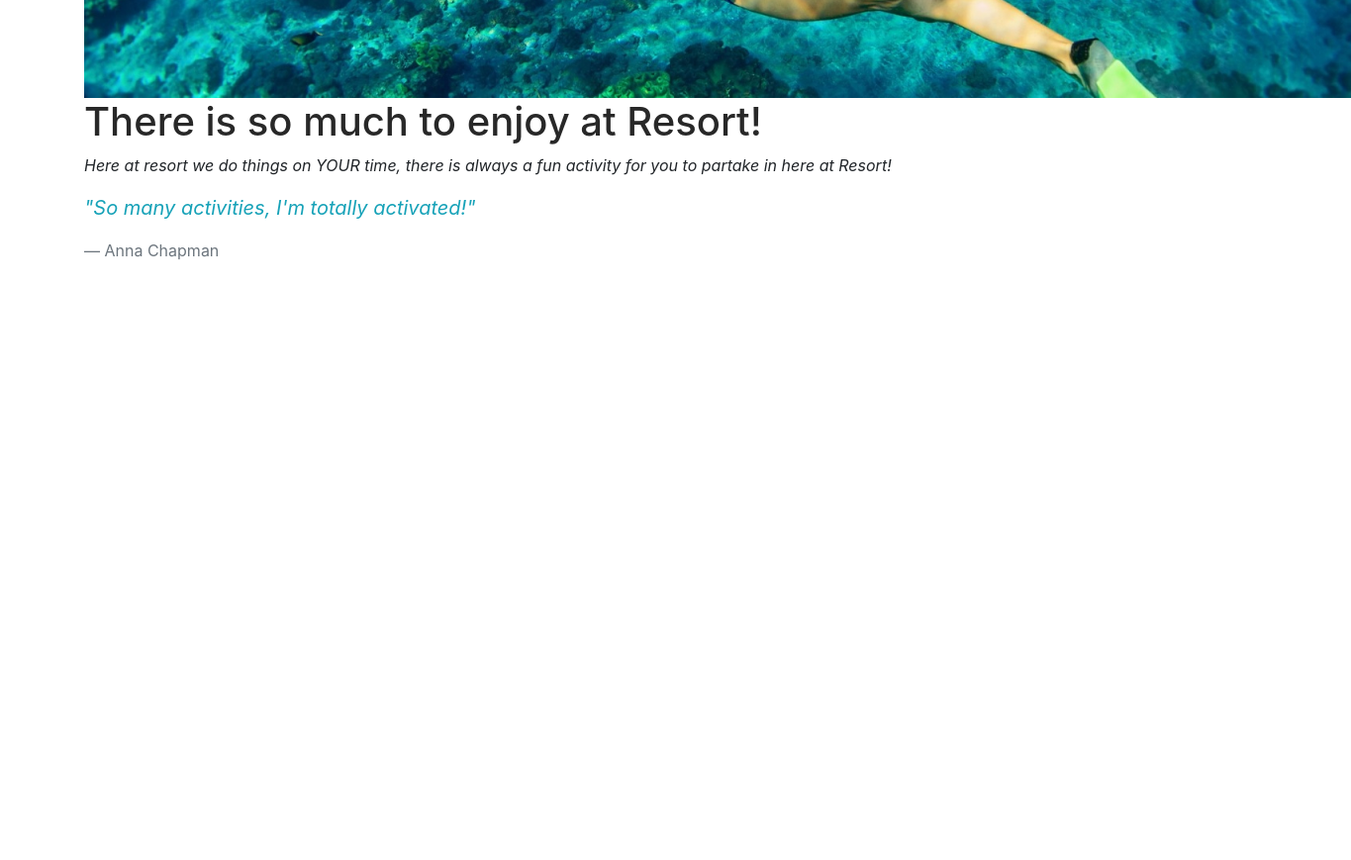
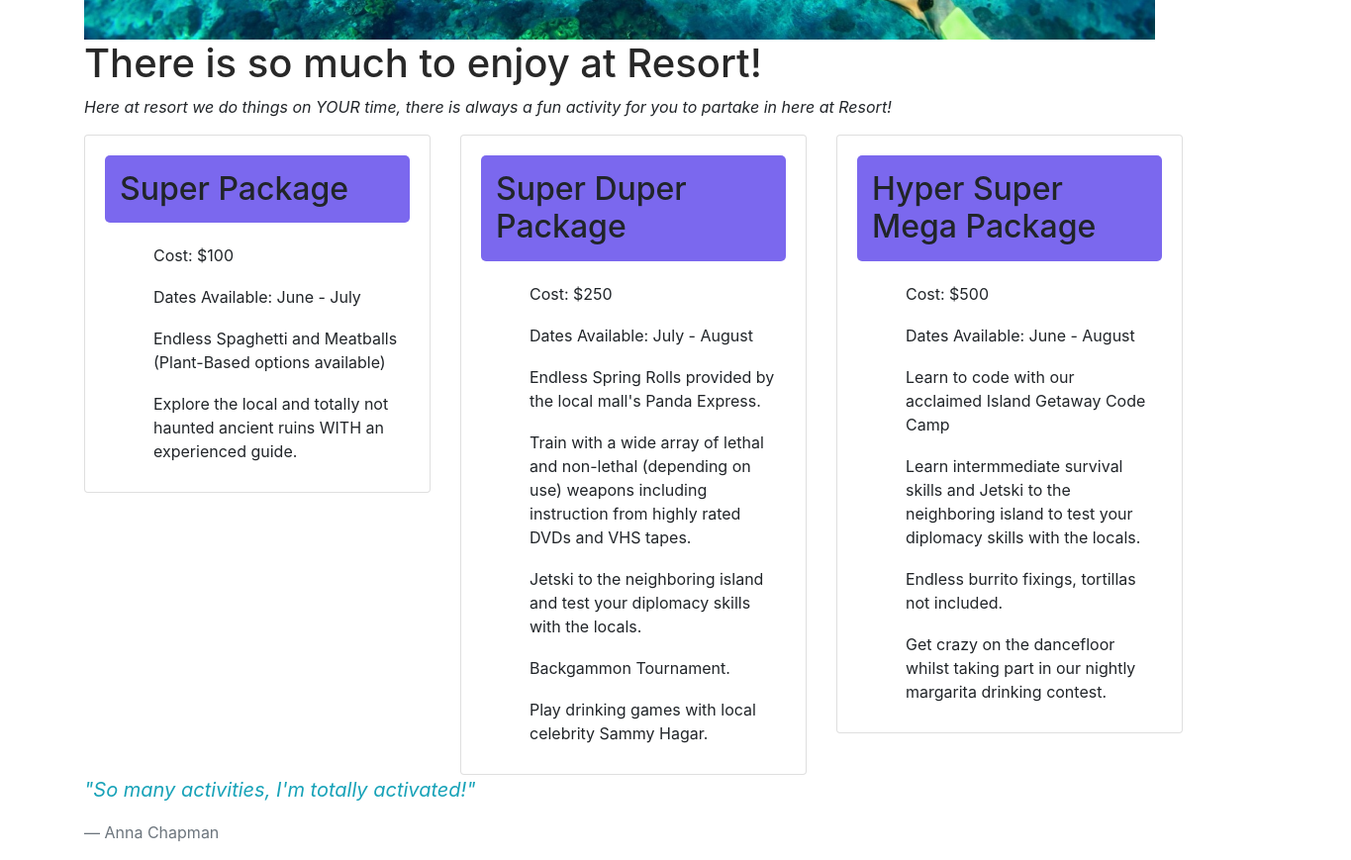
Before and after one commit to xirrow/resort-website, a plain HTML site: page activities.html in a window 1280 px wide. Shown: the part 580-1449 px from the top of the page at 99% size, 1365 px wide, since content can reach past the window. Before the commit the page ends 861 px from the top, so only its background shows below. Drawn offline with Linux system fonts and the light colour scheme.

Commit message:
incorporates bootstrap and adds information to HTML files

```diff
--- a/activities.html
+++ b/activities.html
@@ -26,6 +26,52 @@
         <img src="img/activities.jpg" alt="Activities suited to your schedule!">
         <h1>There is so much to enjoy at Resort!</h1>
         <p>Here at resort we do things on YOUR time, there is always a fun activity for you to partake in here at Resort!</p>
+        <div class="row">
+            <div class="col-md-4">
+                <div class="card">
+                    <div class="card-body">
+                        <h2 class="card-title">Super Package</h2>
+                        <ul class="card-text">
+                            <li>Cost: $100</li>
+                            <li>Dates Available: June - July</li>
+                            <li>Endless Spaghetti and Meatballs (Plant-Based options available)</li>
+                            <li>Explore the local and totally not haunted ancient ruins WITH an experienced guide.</li>
+                        </ul>
+                    </div>
+                </div>
+            </div>
+            <div class="col-md-4">
+                <div class="card">
+                    <div class="card-body">
+                        <h2 class="card-title">Super Duper Package</h2>
+                        <ul class="card-text">
+                            <li>Cost: $250</li>
+                            <li>Dates Available: July - August</li>
+                            <li>Endless Spring Rolls provided by the local mall's Panda Express.</li>
+                            <li>Train with a wide array of lethal and non-lethal (depending on use) weapons including instruction from highly rated DVDs and VHS tapes.</li>
+                            <li>Jetski to the neighboring island and test your diplomacy skills with the locals.</li>
+                            <li>Backgammon Tournament.</li>
+                            <li>Play drinking games with local celebrity Sammy Hagar.</li>
+                        </ul>
+                    </div>
+                </div>
+            </div>
+            <div class="col-md-4">
+                <div class="card">
+                    <div class="card-body">
+                        <h2 class="card-title">Hyper Super Mega Package</h2>
+                        <ul class="card-text">
+                            <li>Cost: $500</li>
+                            <li>Dates Available: June - August</li>
+                            <li>Learn to code with our acclaimed Island Getaway Code Camp</li>
+                            <li>Learn intermmediate survival skills and Jetski to the neighboring island to test your diplomacy skills with the locals.</li>
+                            <li>Endless burrito fixings, tortillas not included.</li>
+                            <li>Get crazy on the dancefloor whilst taking part in our nightly margarita drinking contest.</li>
+                        </ul>
+                    </div>
+                </div>
+            </div>
+        </div>
         <blockquote class="blockquote text-info">
             <p>"So many activities, I'm totally activated!"</p>
             <footer class="blockquote-footer">Anna Chapman</footer>
--- a/css/style.css
+++ b/css/style.css
@@ -29,7 +29,7 @@ nav {
 }
 
 img {
-    width: 100vw;
+    width: 84.5vw;
     height: auto;
 }
 
@@ -44,3 +44,9 @@ p {
 .light-sleight-grey {
     color: #778899;
 }
+
+.card-title {
+    background-color: #7b68ee;
+    padding: 15px;
+    border-radius: 5px;
+}
```
